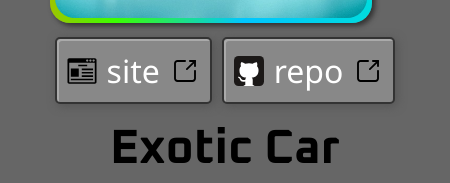
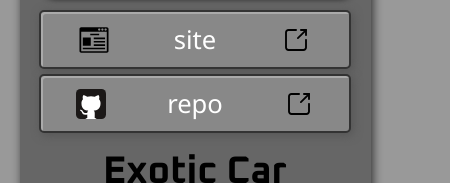
Before and after one commit to FujikoTide/itol, a plain HTML site: page htmlcss_coding_challenges/01_Personal_Portfolio/index.html in a window 390 px wide. Shown: the part 413-596 px from the top of the page, 450 px wide, since content can reach past the window. Drawn offline with Linux system fonts and the light colour scheme.

Commit message:
improve responsiveness for very small screens

```diff
--- a/htmlcss_coding_challenges/01_Personal_Portfolio/css/style.css
+++ b/htmlcss_coding_challenges/01_Personal_Portfolio/css/style.css
@@ -456,3 +456,25 @@ body {
     height: 30px;
   }
 }
+
+@media (max-width: 450px) {
+  .main-content {
+    padding: 10px 0;
+    max-width: 90vw;
+    min-width: 300px;
+  }
+
+  body {
+    font-size: 1.6rem;
+  }
+
+  h4 {
+    font-size: 1.4rem;
+  }
+
+  .links .tech,
+  .links .tech {
+    display: block;
+    width: 100%;
+  }
+}
```
